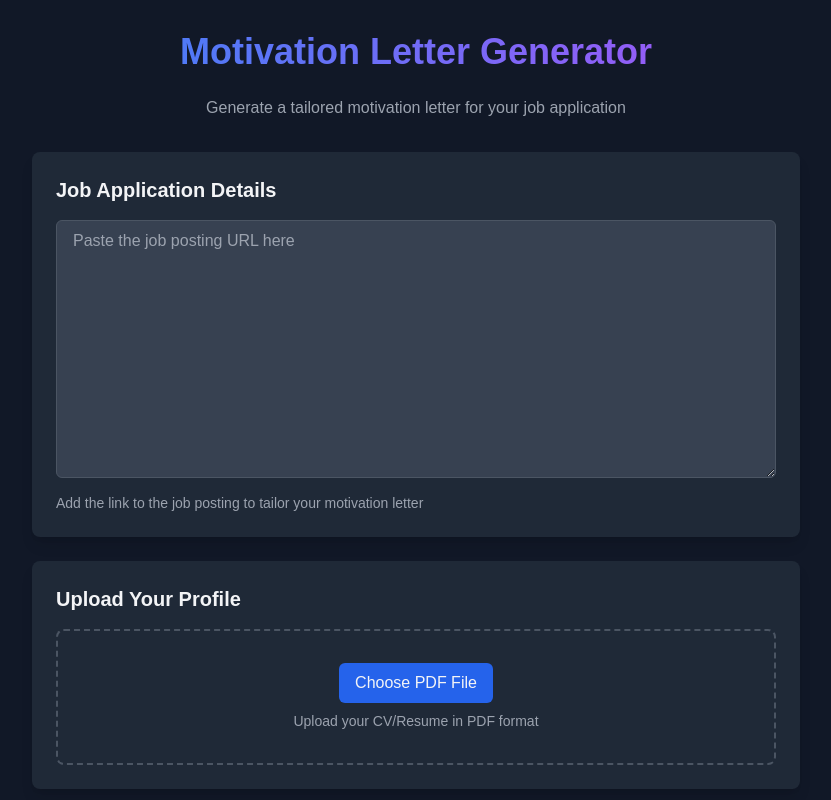
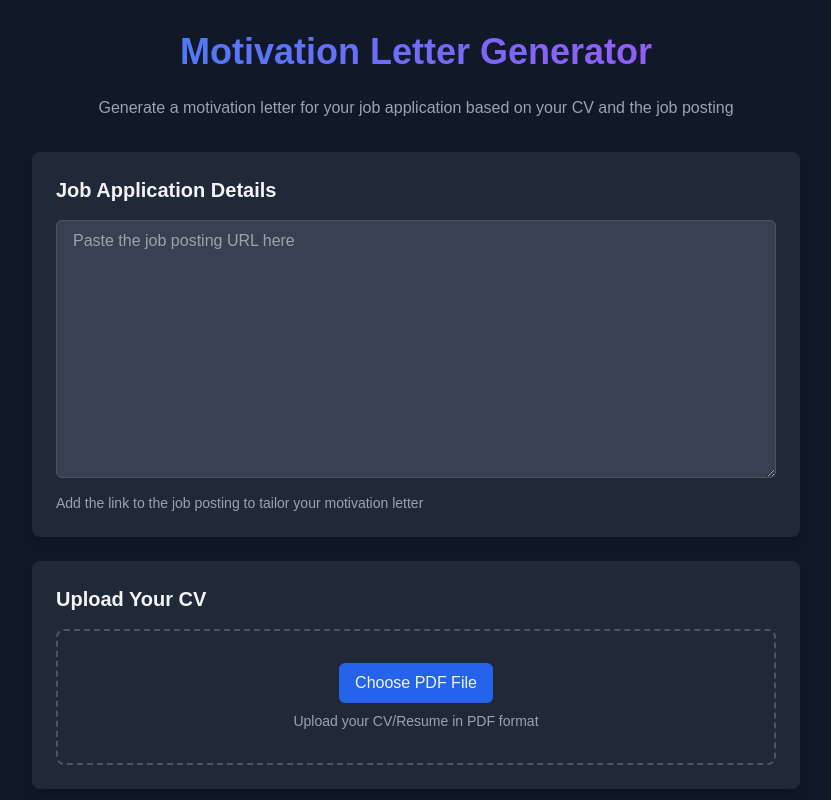
Before and after one commit to atiilla/motivation-letter-app, a Next.js app: page / in a window 1280 px wide. Shown: the top 800 px of the page, without its empty margins (224-1055 px from the left). Built offline with nearby package versions, Linux system fonts and the light colour scheme.

Commit message:
Update motivation letter generator page text and labels

```diff
--- a/app/page.js
+++ b/app/page.js
@@ -101,7 +101,7 @@ export default function Home() {
             Motivation Letter Generator
           </h1>
           <p className="text-gray-400 text-center mb-8">
-            Generate a tailored motivation letter for your job application
+            Generate a motivation letter for your job application based on your CV and the job posting
           </p>
 
           {/* Job Application Link Section */}
@@ -121,7 +121,7 @@ export default function Home() {
 
           {/* Upload Section */}
           <div className="bg-gray-800 rounded-lg p-6 mb-6 shadow-lg">
-            <h2 className="text-xl font-semibold mb-4">Upload Your Profile</h2>
+            <h2 className="text-xl font-semibold mb-4">Upload Your CV</h2>
             <div className="border-2 border-dashed border-gray-600 rounded-lg p-8 text-center">
               <input
                 type="file"
```
